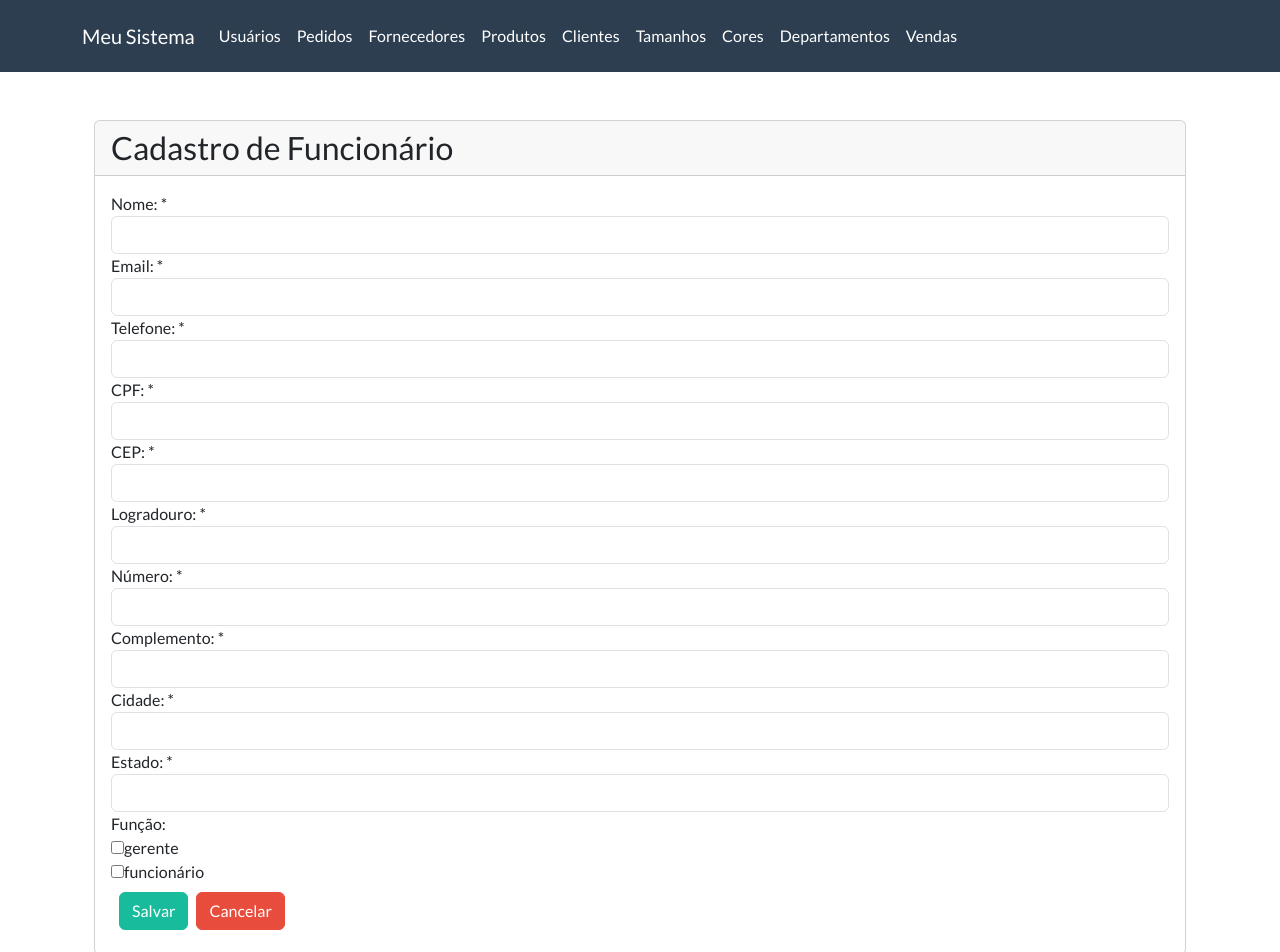
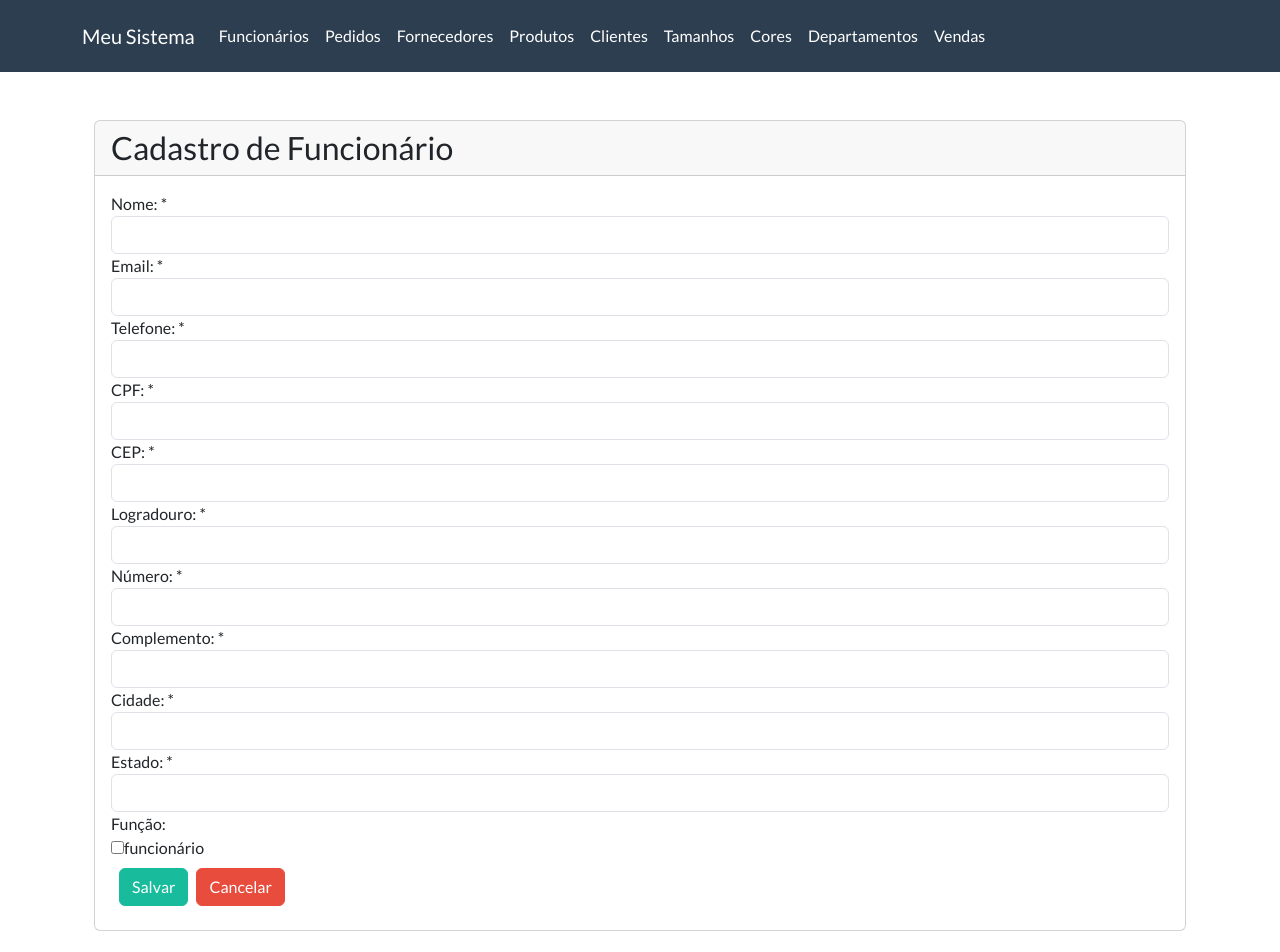
Before and after one commit to yanderground/FrontEndLP2, a React (Create React App) app: page /cadastro-funcionario in a window 1280 px wide. Shown: the top 952 px of the page. After the commit the page ends 931 px from the top, so only its background shows below. Built offline with nearby package versions, Linux system fonts and the light colour scheme.

Commit message:
ajustando cadastro funcionario

```diff
--- a/src/components/navbar.js
+++ b/src/components/navbar.js
@@ -25,7 +25,7 @@ function Navbar(props) {
             <NavbarItem
               render='true'
               href='/cadastro-funcionario'
-              label='Usuários'
+              label='Funcionários'
             />
             <NavbarItem
               render='true'
--- a/src/views/cadastro-funcionario.js
+++ b/src/views/cadastro-funcionario.js
@@ -161,13 +161,6 @@ class CadastroFuncionario extends React.Component {
                 </FormGroup>
 
                 <FormGroup label='Função: ' htmlFor='inputFunção'>
-
-
-                  <div>
-                    <input type="checkbox" id="gerente" name="gerente"/>
-                    <label for="gerente"> gerente</label>
-                  </div>
-
                   <div>
                     <input type="checkbox" id="funcionario" name="funcionario" />
                     <label for="funcionario"> funcionário</label>
```
